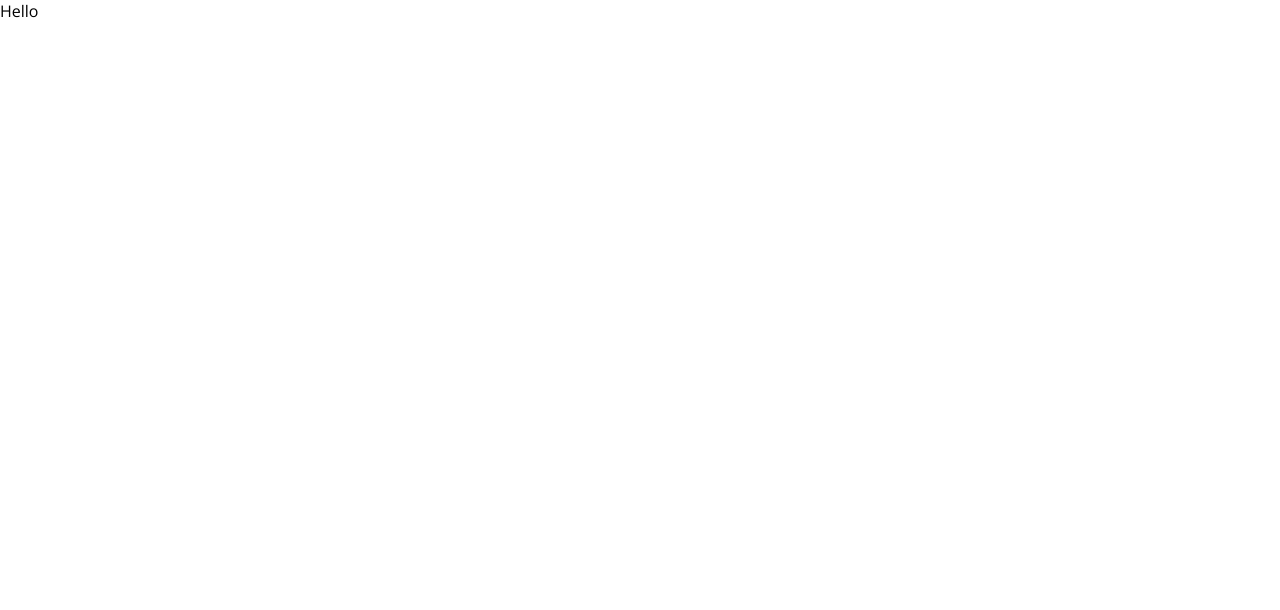
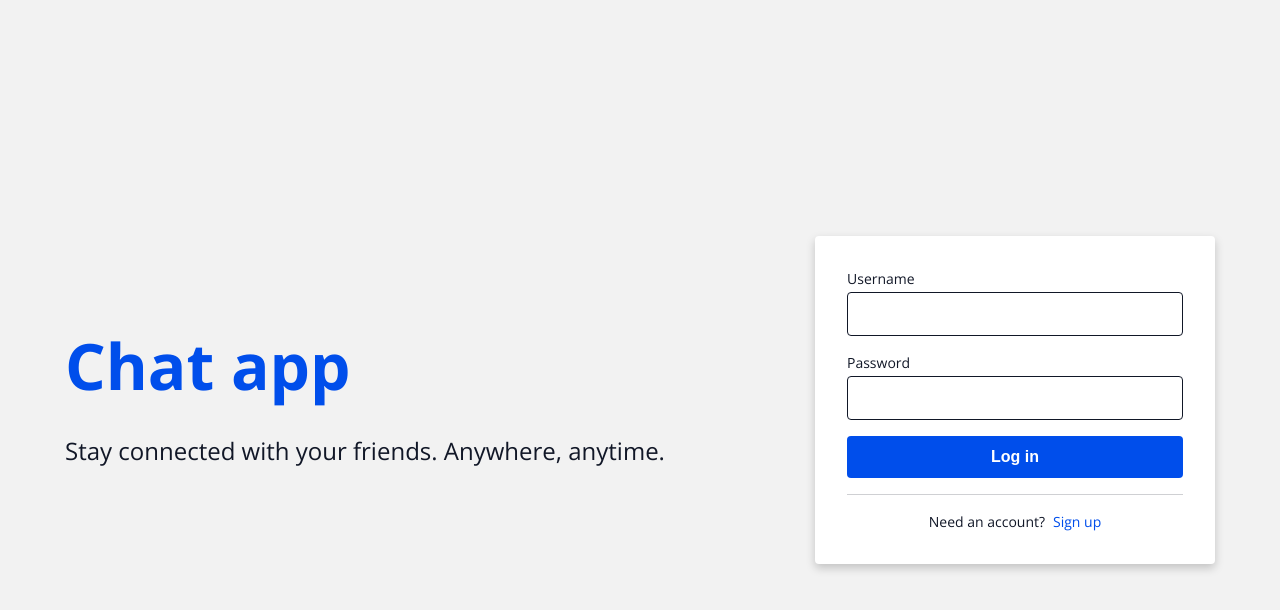
Before and after one commit to Ssevve/react-chat-app, a React (Create React App) app in the folder frontend/: page /login in a window 1280 px wide. Shown: the top 610 px of the page. Built offline with nearby package versions, Linux system fonts and the light colour scheme.

Commit message:
Add login page

```diff
--- a/frontend/package.json
+++ b/frontend/package.json
@@ -5,7 +5,9 @@
   "dependencies": {
     "react": "^18.2.0",
     "react-dom": "^18.2.0",
-    "react-scripts": "5.0.1"
+    "react-router-dom": "^6.6.2",
+    "react-scripts": "5.0.1",
+    "styled-components": "^5.3.6"
   },
   "scripts": {
     "start": "react-scripts start",
--- a/frontend/public/index.html
+++ b/frontend/public/index.html
@@ -5,7 +5,7 @@
     <meta name="viewport" content="width=device-width, initial-scale=1" />
     <title>Simple React Chat</title>
     <link
-      href="https://fonts.googleapis.com/css2?family=Open+Sans:wght@300;400;500;700&display=swap"
+      href="https://fonts.googleapis.com/css2?family=Open+Sans:wght@400;700&display=swap"
       rel="stylesheet"
     />
     <link rel="stylesheet" href="styles.css" />
--- a/frontend/public/styles.css
+++ b/frontend/public/styles.css
@@ -1,6 +1,21 @@
+:root {
+  --clr-light: hsl(0, 0%, 100%);
+  --clr-dark: hsl(224, 39%, 11%);
+  --clr-accent: hsl(220, 100%, 46%);
+
+  --border-radius: 0.25rem;
+
+  --hover-opacity: 0.9;
+}
+
 * {
-  font-family: 'Open Sans', sans-serif;
   margin: 0;
   padding: 0;
   box-sizing: border-box;
 }
+
+body {
+  font-family: 'Open Sans', sans-serif;
+  color: hsl(224, 39%, 11%);
+  line-height: 1.5;
+}
--- a/frontend/src/App.jsx
+++ b/frontend/src/App.jsx
@@ -1,5 +1,20 @@
+import { Routes, Route } from 'react-router-dom';
+import styled from 'styled-components';
+
+import Login from './pages/Login';
+
+const StyledApp = styled.div`
+  height: 100vh;
+`;
+
 function App() {
-  return <div className="App">Hello</div>;
+  return (
+    <StyledApp>
+      <Routes>
+        <Route path="/login" element={<Login />} />
+      </Routes>
+    </StyledApp>
+  );
 }
 
 export default App;
--- /dev/null
+++ b/frontend/src/breakpoints.js
@@ -0,0 +1,6 @@
+const breakpoints = {
+  medium: 'screen and (min-width: 46.375em)', // 742px
+  large: 'screen and (min-width: 62.5em)',
+};
+
+export default breakpoints;
--- /dev/null
+++ b/frontend/src/components/Container.jsx
@@ -0,0 +1,13 @@
+import styled from 'styled-components';
+
+const StyledDiv = styled.div`
+  width: 90%;
+  max-width: 1150px;
+  margin: 0 auto;
+`;
+
+function Container({ children, className }) {
+  return <StyledDiv className={className}>{children}</StyledDiv>;
+}
+
+export default Container;
--- a/frontend/src/index.js
+++ b/frontend/src/index.js
@@ -1,10 +1,13 @@
 import React from 'react';
 import ReactDOM from 'react-dom/client';
+import { BrowserRouter } from 'react-router-dom';
 import App from './App';
 
 const root = ReactDOM.createRoot(document.getElementById('root'));
 root.render(
   <React.StrictMode>
-    <App />
+    <BrowserRouter>
+      <App />
+    </BrowserRouter>
   </React.StrictMode>,
 );
--- /dev/null
+++ b/frontend/src/pages/Login.jsx
@@ -0,0 +1,148 @@
+import { Link } from 'react-router-dom';
+import styled from 'styled-components';
+import breakpoints from '../breakpoints';
+import Container from '../components/Container';
+
+const S = {};
+
+S.Main = styled.main`
+  background: var(--bg-light);
+  height: 100%;
+  background: #f2f2f2;
+`;
+
+S.Container = styled(Container)`
+  height: 100%;
+  display: flex;
+  flex-direction: column;
+  align-items: center;
+  justify-content: center;
+  gap: 2rem;
+  @media ${breakpoints.medium} {
+    flex-direction: row;
+  }
+`;
+
+S.Section = styled.section`
+  display: grid;
+  gap: 2rem;
+  @media ${breakpoints.medium} {
+    flex: 1;
+  }
+`;
+
+S.Heading = styled.h1`
+  font-size: clamp(3rem, 10vw, 4rem);
+  color: var(--clr-accent);
+  font-weight: 700;
+  line-height: 1.1;
+  text-align: center;
+  @media ${breakpoints.medium} {
+    text-align: left;
+  }
+`;
+
+S.Paragraph = styled.p`
+  font-size: clamp(1.3rem, 4vw, 1.5rem);
+  text-align: center;
+  margin-bottom: 2rem;
+  @media ${breakpoints.medium} {
+    text-align: left;
+    margin-bottom: 0;
+  }
+`;
+
+S.Form = styled.form`
+  box-shadow: 0 4px 10px 0 rgba(0, 0, 0, 0.2);
+  width: 100%;
+  max-width: 400px;
+  padding: 2rem;
+  border-radius: var(--border-radius);
+  display: grid;
+  gap: 1rem;
+  background: var(--clr-light);
+  @media ${breakpoints.medium} {
+    flex: 1;
+  }
+`;
+
+S.Label = styled.label`
+  display: grid;
+  gap: 0.2rem;
+  font-size: 0.875rem;
+`;
+
+S.Input = styled.input`
+  border-radius: var(--border-radius);
+  border: 1px solid currentColor;
+  font-size: 1rem;
+  padding: 0.75rem;
+  color: var(--clr-dark);
+  min-width: 100%;
+  width: 0;
+`;
+
+S.Button = styled.button`
+  background: var(--clr-accent);
+  color: var(--clr-light);
+  font-weight: 700;
+  border-radius: var(--border-radius);
+  border: none;
+  padding: 0.75rem;
+  font-size: 1rem;
+  cursor: pointer;
+  &:hover {
+    opacity: var(--hover-opacity);
+  }
+`;
+
+S.Divider = styled.div`
+  height: 1px;
+  background: var(--clr-dark);
+  opacity: 0.2;
+`;
+
+S.NeedAccount = styled.p`
+  font-size: 0.875rem;
+  margin: 0 auto;
+`;
+
+S.Link = styled(Link)`
+  color: var(--clr-accent);
+  margin-left: 0.5rem;
+  text-decoration: none;
+  &:hover {
+    text-decoration: underline;
+  }
+`;
+
+function Login() {
+  return (
+    <S.Main>
+      <S.Container>
+        <S.Section>
+          <S.Heading>Chat app</S.Heading>
+          <S.Paragraph>Stay connected with your friends. Anywhere, anytime.</S.Paragraph>
+        </S.Section>
+        <S.Form>
+          <S.Label>
+            Username
+            <S.Input type="text" />
+          </S.Label>
+          <S.Label>
+            Password
+            <S.Input type="password" />
+          </S.Label>
+          <S.Button type="submit">Log in</S.Button>
+          <S.Divider />
+          <S.NeedAccount>
+            Need an account?
+            <S.Link to="/signup">Sign up</S.Link>
+          </S.NeedAccount>
+        </S.Form>
+      </S.Container>
+    </S.Main>
+  );
+}
+
+export default Login;
```
Also changed, not shown: 1 other file (tests, documents, lock files or other folders).
